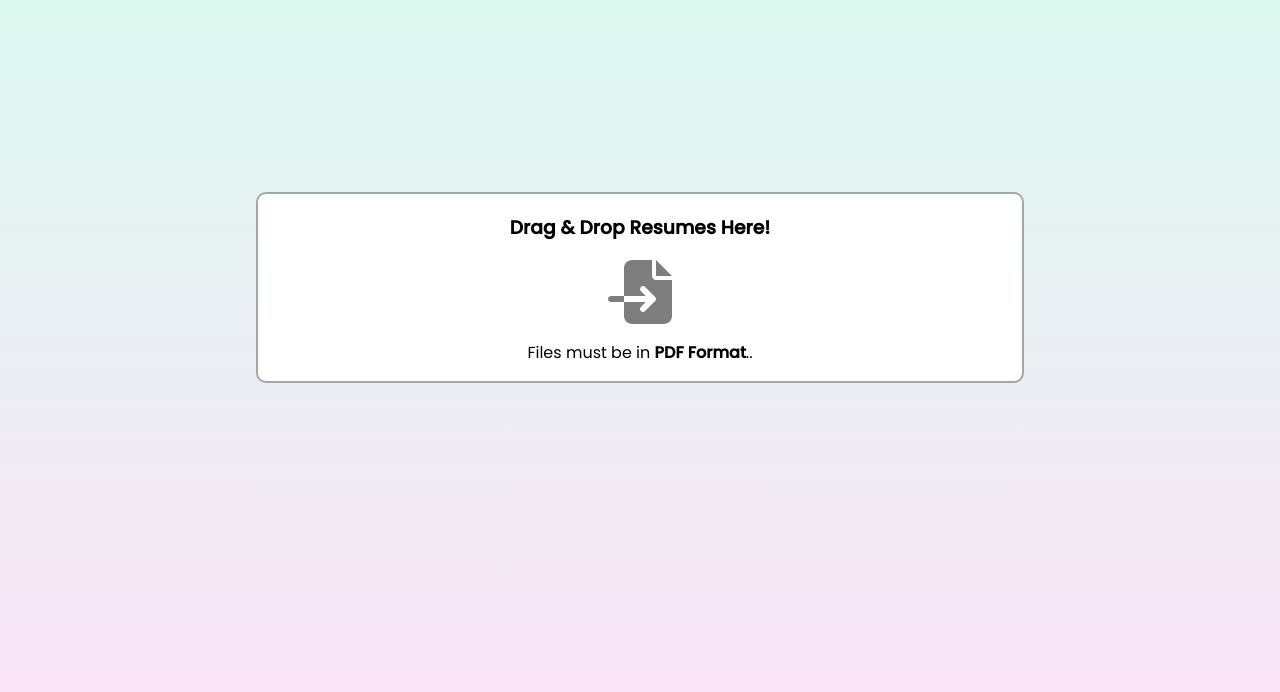
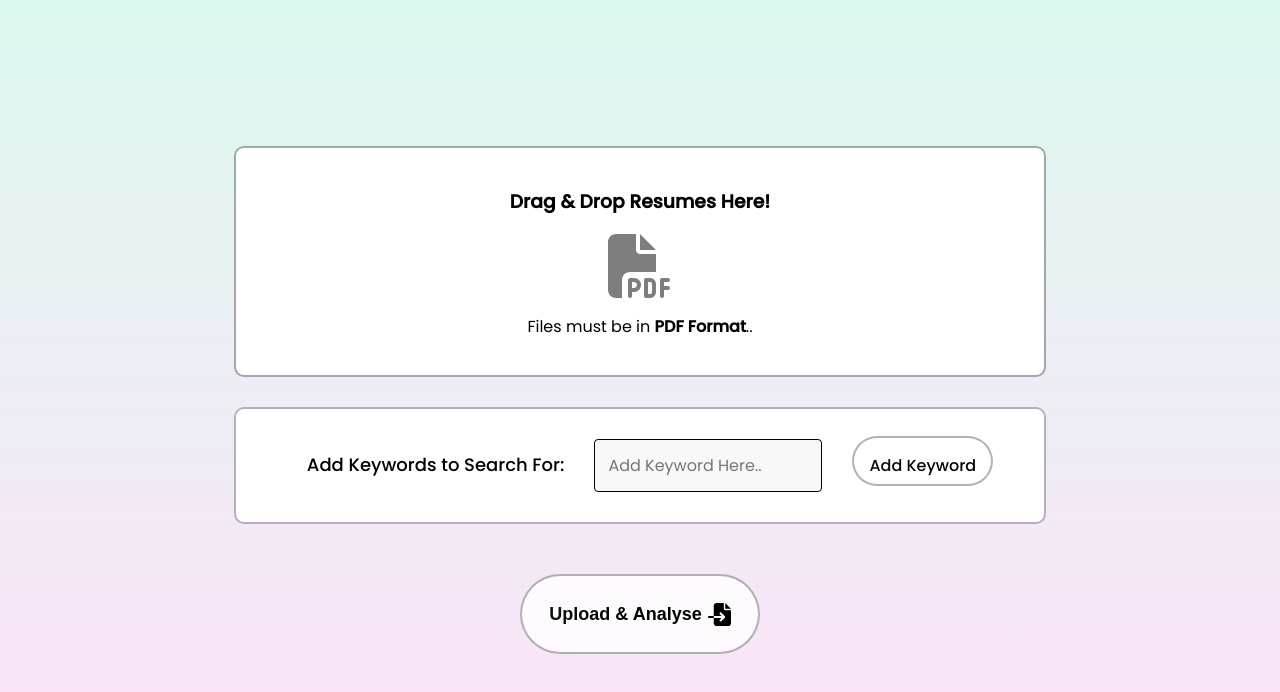
Before and after one commit to HishamAl-Harrasi/RihalCodeStacker-Frontend, a React (Create React App) app: page / in a window 1280 px wide. Shown: the top 692 px of the page. Built offline with nearby package versions, Linux system fonts and the light colour scheme.

Commit message:
Added keyword selector field, still need to show selected keywords and improve the UI

```diff
--- a/public/index.html
+++ b/public/index.html
@@ -1,6 +1,9 @@
 <!DOCTYPE html>
 <html lang="en">
   <head>
+    <!-- <script src="https://cdn.jsdelivr.net/npm/@popperjs/core@2.10.2/dist/umd/popper.min.js" integrity="sha384-7+zCNj/IqJ95wo16oMtfsKbZ9ccEh31eOz1HGyDuCQ6wgnyJNSYdrPa03rtR1zdB" crossorigin="anonymous"></script> -->
+    <!-- <!-- <script src="https://cdn.jsdelivr.net/npm/bootstrap@5.1.3/dist/js/bootstrap.min.js" integrity="sha384-QJHtvGhmr9XOIpI6YVutG+2QOK9T+ZnN4kzFN1RtK3zEFEIsxhlmWl5/YESvpZ13" crossorigin="anonymous"></script> -->
+
     <meta charset="utf-8" />
     <link rel="icon" href="%PUBLIC_URL%/favicon.ico" />
     <meta name="viewport" content="width=device-width, initial-scale=1" />
@@ -24,7 +27,11 @@
       work correctly both with client-side routing and a non-root public URL.
       Learn how to configure a non-root public URL by running `npm run build`.
     -->
-    <title>React App</title>
+    <title>Resume Analyser!</title>
+
+    <!-- <link href="https://cdn.jsdelivr.net/npm/bootstrap@5.1.3/dist/css/bootstrap.min.css" rel="stylesheet" integrity="sha384-1BmE4kWBq78iYhFldvKuhfTAU6auU8tT94WrHftjDbrCEXSU1oBoqyl2QvZ6jIW3" crossorigin="anonymous"> -->
+
+
   </head>
   <body>
     <noscript>You need to enable JavaScript to run this app.</noscript>
--- a/src/components/FileDropzone.jsx
+++ b/src/components/FileDropzone.jsx
@@ -1,7 +1,7 @@
 import React, { useState } from "react";
 import { useDropzone } from "react-dropzone";
 import { FontAwesomeIcon } from "@fortawesome/react-fontawesome";
-import { faFileImport } from "@fortawesome/free-solid-svg-icons";
+import { faFileImport, faFilePdf } from "@fortawesome/free-solid-svg-icons";
 
 import "../styles/FileDropzone.css";
 
@@ -57,7 +57,8 @@ function FileDropzone() {
       <div className="dropArea" {...getRootProps()}>
         <input {...getInputProps()} />
         <h3>Drag & Drop Resumes Here!</h3>
-        <FontAwesomeIcon icon={faFileImport} className="fa-4x fileImportIcon" />
+        {/* <FontAwesomeIcon icon={faFilesImport} className="fa-4x fileImportIcon" /> */}
+        <FontAwesomeIcon icon={faFilePdf} className="fa-4x fileImportIcon" />
         <p>
           Files must be in <b>PDF Format</b>..
         </p>
--- /dev/null
+++ b/src/components/KeywordSelector.jsx
@@ -0,0 +1,45 @@
+import React, { useState } from "react";
+import "../styles/KeywordSelector.css";
+
+export default function KeywordSelector() {
+  const [inputField, setInputField] = useState("");
+  const [keywords, setKeywords] = useState([]);
+
+  const handleAddKeyword = (e) => {
+    e.preventDefault();
+    if (inputField.length === 0) {
+      return;
+    }
+
+    setKeywords((keywords) => [...keywords, inputField]);
+    // console.log(inputField);
+    console.log(keywords);
+    setInputField(() => "");
+  };
+
+  return (
+    <div className="keywordSelector">
+      <form>
+        <label htmlFor="keywordInput" className="keywordLabel">
+          Add Keywords to Search For:
+        </label>
+        <input
+          type="submit"
+          type="text"
+          id="keywordInput"
+          className="keywordInput"
+          placeholder="Add Keyword Here.."
+          onChange={(e) => setInputField(e.target.value)}
+          value={inputField}
+        />
+        <button
+          className="keywordButton"
+          type="submit"
+          onClick={(e) => handleAddKeyword(e)}
+        >
+          Add Keyword
+        </button>
+      </form>
+    </div>
+  );
+}
--- a/src/pages/MainPage.jsx
+++ b/src/pages/MainPage.jsx
@@ -1,11 +1,29 @@
 import React, { Component } from "react";
 import FileDropzone from "../components/FileDropzone";
+import KeywordSelector from "../components/KeywordSelector";
+import "../styles/MainPage.css";
+import { FontAwesomeIcon } from "@fortawesome/react-fontawesome";
+import { faFileImport } from "@fortawesome/free-solid-svg-icons";
 
 export default class MainPage extends Component {
   render() {
     return (
-      <div>
-        <FileDropzone />
+      <div className="mainPageContainer">
+        <div className="dropzoneContainer">
+          <FileDropzone />
+        </div>
+        <div>
+          <KeywordSelector />
+        </div>
+        <div className="btn">
+          <button type="submit" className="UploadButton">
+            Upload & Analyse
+            <FontAwesomeIcon
+              icon={faFileImport}
+              className="fa-1x uploadEmoji"
+            />
+          </button>
+        </div>
       </div>
     );
   }
--- a/src/styles/FileDropzone.css
+++ b/src/styles/FileDropzone.css
@@ -2,14 +2,14 @@
   display: grid;
   place-items: center;
   background-color: rgb(255, 255, 255);
-  margin-left: 20%;
-  margin-right: 20%;
   border: 2px solid rgba(0, 0, 0, 0.3);
   border-radius: 10px;
   cursor: pointer;
-  margin-top: 15%;
   -webkit-background-clip: padding-box; /* for Safari */
   background-clip: padding-box; /* for IE9+, Firefox 4+, Opera, Chrome */
+  height: auto;
+  width: 60vw;
+  padding: 20px;
 }
 
 .dropArea:hover {
@@ -35,4 +35,5 @@
   font-weight: 700;
   font-size: large;
   margin-right: 10px;
+  padding: 5px;
 }
--- /dev/null
+++ b/src/styles/KeywordSelector.css
@@ -0,0 +1,98 @@
+.keywordSelector {
+  display: grid;
+  place-items: center;
+  height: auto;
+  width: 60vw;
+  background-color: rgb(255, 255, 255);
+  border: 2px solid rgba(0, 0, 0, 0.3);
+  border-radius: 10px;
+  padding: 20px;
+  margin-top: 30px;
+}
+
+.keywordInput {
+  font: inherit;
+  margin: 10px;
+  padding: 13px;
+  outline: none;
+  width: 200px;
+  border: solid 1px;
+  border-radius: 4px;
+  background: rgba(223, 223, 223, 0.226);
+}
+
+.keywordLabel {
+  margin: 20px;
+  font-size: large;
+  font-weight: 450;
+}
+
+.keywordButton {
+  position: relative;
+  flex-direction: wrap;
+  align-items: center;
+  justify-content: center;
+}
+
+.keywordButton {
+  background: rgba(255, 255, 255, 0.8);
+  width: auto;
+  padding: 15px;
+  margin-left: 20px;
+  height: 50px;
+  border: 2px solid rgba(0, 0, 0, 0.3);
+  border-radius: 240px;
+  transition: 0.4s;
+  overflow: hidden;
+  color: rgb(0, 0, 0);
+  font: inherit;
+  font-weight: 550;
+}
+
+.keywordButton:focus {
+  outline: none;
+}
+
+.keywordButton::before {
+  content: "";
+  display: block;
+  position: absolute;
+  background: rgba(255, 255, 255, 0.1);
+  width: 60px;
+  height: 100%;
+  left: 0;
+  top: 0;
+  opacity: 0.5s;
+  filter: blur(30px);
+  transform: translateX(-130px), skewX(-15deg);
+}
+
+.keywordButton::after {
+  content: "";
+  display: block;
+  position: absolute;
+  background: rgba(255, 255, 255, 0.2);
+  width: 30px;
+  height: 100%;
+  top: 0;
+  opacity: 0;
+  filter: blur(30px);
+  transform: translate(-100px) scaleX(-15deg);
+}
+
+.keywordButton:hover {
+  background: rgba(225, 235, 225, 0.5);
+  cursor: pointer;
+}
+
+.keywordButton:hover::before {
+  transform: translateX(300px), skewX(-15deg);
+  opacity: 0.6;
+  transition: 0.7s;
+}
+
+.keywordButton:hover::after {
+  transform: translateX(300px), skewX(-15deg);
+  opacity: 1;
+  transition: 0.7s;
+}
--- /dev/null
+++ b/src/styles/MainPage.css
@@ -0,0 +1,85 @@
+.mainPageContainer {
+  display: flex;
+  flex-direction: column;
+  align-items: center;
+  justify-content: center;
+  /* border: black solid 3px; */
+  width: 100%;
+  height: 100vh;
+  overflow: hidden;
+}
+
+.UploadButton {
+  position: relative;
+  margin-top: 50px;
+  display: flex;
+  flex-direction: wrap;
+  align-items: center;
+  justify-content: center;
+}
+
+.UploadButton {
+  background: rgba(255, 255, 255, 0.8);
+  width: 240px;
+  height: 80px;
+  border: 2px solid rgba(0, 0, 0, 0.3);
+  font-size: 18px;
+  border-radius: 240px;
+  transition: 0.4s;
+  overflow: hidden;
+  color: rgb(0, 0, 0);
+  font-weight: bold;
+}
+
+.UploadButton:focus {
+  outline: none;
+}
+
+.UploadButton::before {
+  content: "";
+  display: block;
+  position: absolute;
+  background: rgba(255, 255, 255, 0.1);
+  width: 60px;
+  height: 100%;
+  left: 0;
+  top: 0;
+  opacity: 0.5s;
+  filter: blur(30px);
+  transform: translateX(-130px), skewX(-15deg);
+}
+
+.UploadButton::after {
+  content: "";
+  display: block;
+  position: absolute;
+  background: rgba(255, 255, 255, 0.2);
+  width: 30px;
+  height: 100%;
+  top: 0;
+  opacity: 0;
+  filter: blur(30px);
+  transform: translate(-100px) scaleX(-15deg);
+}
+
+.UploadButton:hover {
+  background: rgba(225, 235, 232, 0.5);
+  cursor: pointer;
+}
+
+.UploadButton:hover::before {
+  transform: translateX(300px), skewX(-15deg);
+  opacity: 0.6;
+  transition: 0.7s;
+}
+
+.UploadButton:hover::after {
+  transform: translateX(300px), skewX(-15deg);
+  opacity: 1;
+  transition: 0.7s;
+}
+
+.uploadEmoji {
+  margin-left: 6px;
+  height: 23px;
+}
```
